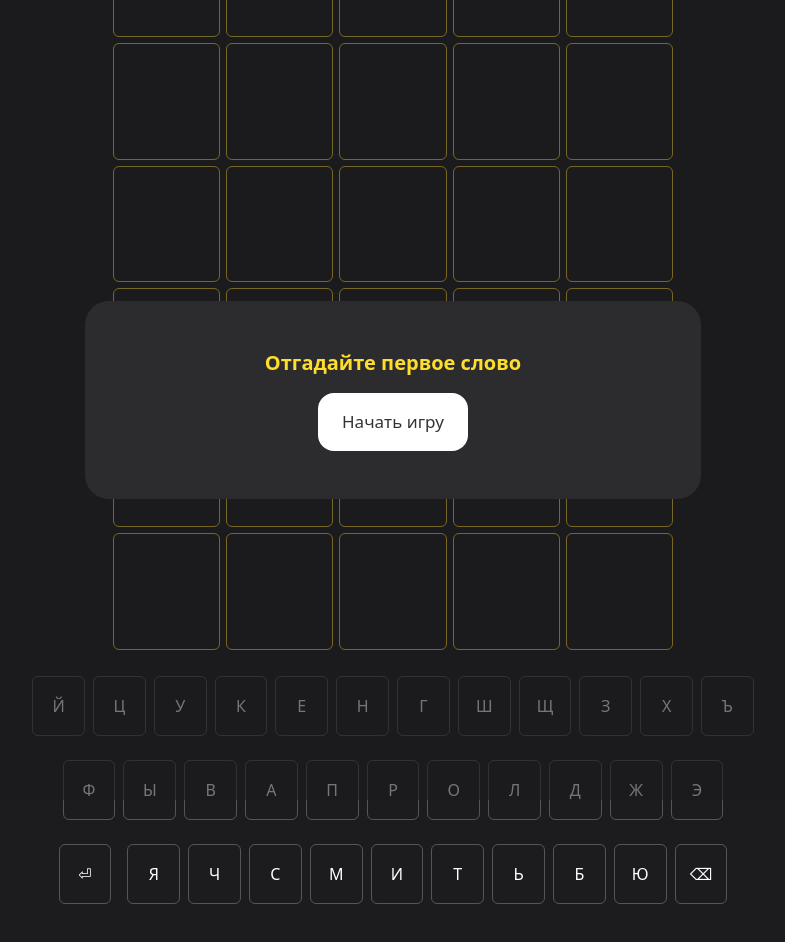
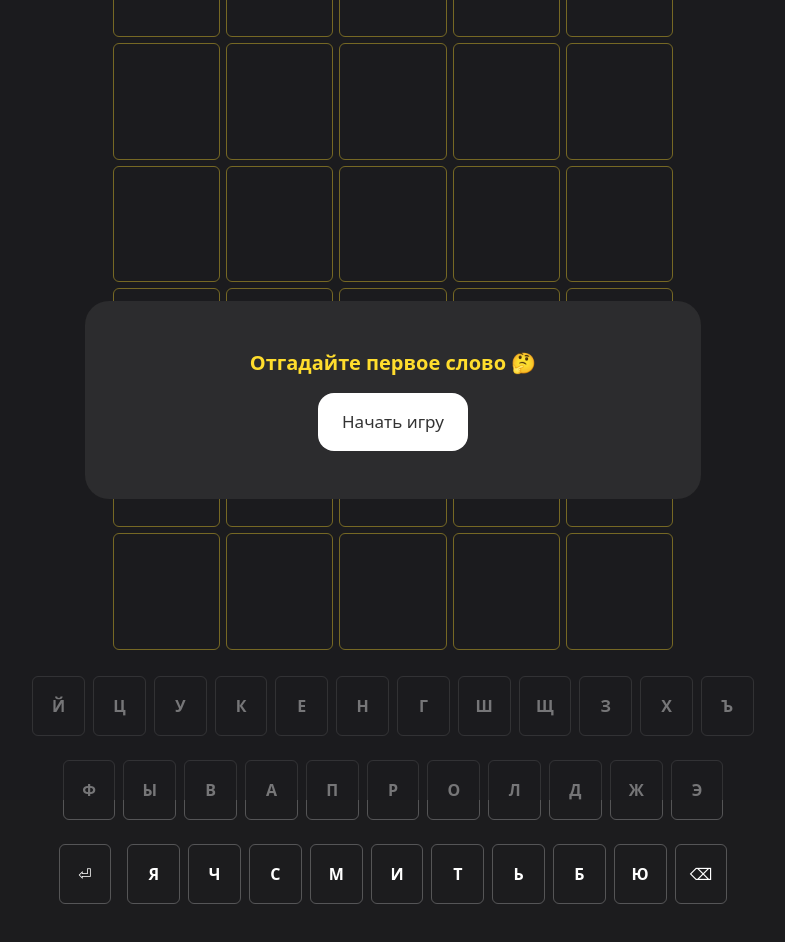
Before and after one commit to 5bukv/5bukv-vue, a Vue app: page / in a window 1280 px wide. Shown: the top 942 px of the page, without its empty margins (247-1032 px from the left). Built offline with nearby package versions, Linux system fonts and the light colour scheme.

Commit message:
fix: keyboard lighting

```diff
--- a/src/App.vue
+++ b/src/App.vue
@@ -9,10 +9,15 @@ import { RoundStatus } from '@/enums/roundStatus';
 import { GameStatus } from '@/enums/gameStatus';
 import { LetterStatus } from '@/enums/letterStatus';
 
-import InnerKeyboard from '@/components/InnerKeyboard.vue';
 import getRandomNumber from '@/libs/getRandomNumber';
 import compareWords from '@/libs/compareWords';
+
 import AppModal from '@/components/AppModal.vue';
+import KeyboardKey from '@/components/KeyboardKey.vue';
+
+import useButtons from '@/composables/useButtons';
+
+const { buttons, updateButtonStatus, resetButtons } = useButtons();
 
 const modal = ref(false);
 const secretWord = ref<string>('');
@@ -39,6 +44,7 @@ function onStartGame() {
   cell.value = 0;
   isGameOver.value = false;
   gameStatus.value = GameStatus.PLAYING;
+  resetButtons();
   const number = getRandomNumber(0, words.length - 1);
   secretWord.value = words[number];
   modal.value = false;
@@ -59,16 +65,21 @@ function onClearLetter() {
   cell.value -= 1;
   grid.value[round.value][cell.value].letter = '';
 }
-
 function onCheckWord() {
   if (cell.value !== 4 || grid.value[round.value][cell.value].letter === '') return;
-  const result = compareWords(grid.value[round.value], secretWord.value);
-  if (result.status === RoundStatus.NOT_FOUND) {
-    return;
+
+  const currentRow = grid.value[round.value];
+  const result = compareWords(currentRow, secretWord.value);
+
+  if (result.status === RoundStatus.NOT_FOUND) return;
+
+  for (const index in currentRow) {
+    const status = result.proposedWord[index].status;
+    currentRow[index].status = status;
+    const { letter } = currentRow[index];
+    updateButtonStatus(letter, status);
   }
-  for (const index in result.proposedWord) {
-    grid.value[round.value][index].status = result.proposedWord[index].status;
-  }
+
   if (result.status === RoundStatus.WIN) {
     isGameOver.value = true;
     gameStatus.value = GameStatus.WIN;
@@ -96,7 +107,7 @@ onMounted(() => {
   >
     <div class="w-full max-w-[1104px] bg-[#1c1c1e] px-4 py-4 sm:h-auto sm:rounded-3xl sm:py-24">
       <div class="mx-auto max-w-[655px]">
-        <img src="/logo.png" class="mb-6 h-6" alt="" />
+        <img src="/logo.png" class="mb-6 h-6" alt="Игра «5 букв»" />
         <div class="relative mx-auto mb-[26px] max-w-[80%] space-y-1.5 sm:max-w-[560px]">
           <div v-for="(row, rowIndex) in grid" :key="rowIndex" class="flex space-x-1.5">
             <div
@@ -118,17 +129,32 @@ onMounted(() => {
           </div>
         </div>
       </div>
-      <InnerKeyboard @input="onInput" @delete="onClearLetter" @apply="onCheckWord" />
+      <div class="w-full overflow-x-hidden">
+        <div
+          :key="rowIndex"
+          v-for="(buttonRow, rowIndex) in buttons"
+          class="mb-6 flex justify-center space-x-0.5 last:mb-0 sm:space-x-2"
+        >
+          <template :key="button.symbol" v-for="button in buttonRow">
+            <KeyboardKey
+              @input="onInput"
+              @delete="onClearLetter"
+              @apply="onCheckWord"
+              :keyboard-button="button"
+            />
+          </template>
+        </div>
+      </div>
     </div>
     <AppModal prevent-close :model-value="modal">
       <div class="w-full max-w-[616px] rounded-3xl bg-[#2c2c2e] px-20 py-12 text-center">
         <p class="mb-4 text-center text-xl font-semibold text-[#ffdd2d]">
           {{
             gameStatus === GameStatus.PLAYING
-              ? 'Отгадайте первое слово'
-              : GameStatus.WIN
-                ? 'Вы отгадали слово!'
-                : 'Вы не отгадали слово'
+              ? 'Отгадайте первое слово 🤔'
+              : gameStatus === GameStatus.WIN
+                ? 'Вы отгадали слово! 😊'
+                : 'Вы не отгадали слово 😞'
           }}
         </p>
         <button
--- a/src/components/InnerKeyboard.vue
+++ /dev/null
@@ -1,48 +0,0 @@
-<script setup lang="ts">
-const buttons = [
-  ['Й', 'Ц', 'У', 'К', 'Е', 'Н', 'Г', 'Ш', 'Щ', 'З', 'Х', 'Ъ'],
-  ['Ф', 'Ы', 'В', 'А', 'П', 'Р', 'О', 'Л', 'Д', 'Ж', 'Э'],
-  ['apply', 'Я', 'Ч', 'С', 'М', 'И', 'Т', 'Ь', 'Б', 'Ю', 'delete']
-];
-const emit = defineEmits(['input', 'apply', 'delete']);
-const handleKeyClick = (symbol: string) => {
-  emit('input', symbol);
-};
-</script>
-
-<template>
-  <div class="w-full overflow-x-hidden">
-    <div
-      :key="rowIndex"
-      v-for="(buttonRow, rowIndex) in buttons"
-      class="mb-6 flex justify-center space-x-0.5 last:mb-0 sm:space-x-2"
-    >
-      <template v-for="button in buttonRow">
-        <button
-          v-if="button !== 'delete' && button !== 'apply'"
-          @click="handleKeyClick(button)"
-          class="h-10 w-8 select-none rounded-md border border-white/25 p-0 sm:aspect-[0.88_/_1] sm:h-[60px] sm:w-auto"
-          :key="button"
-        >
-          {{ button }}
-        </button>
-        <button
-          @click="emit('delete')"
-          class="mb-6 mr-2 h-10 w-8 select-none rounded-md border border-gray-900 border-white/25 p-0 sm:aspect-[0.88_/_1] sm:h-[60px] sm:w-auto"
-          :key="button"
-          v-if="button === 'delete'"
-        >
-          ⌫
-        </button>
-        <button
-          @click="emit('apply')"
-          class="mb-6 mr-2 h-10 w-8 select-none rounded-md border border-gray-900 border-white/25 p-0 sm:aspect-[0.88_/_1] sm:h-[60px] sm:w-auto"
-          :key="button"
-          v-if="button === 'apply'"
-        >
-          ⏎
-        </button>
-      </template>
-    </div>
-  </div>
-</template>
--- /dev/null
+++ b/src/components/KeyboardKey.vue
@@ -0,0 +1,58 @@
+<script setup lang="ts">
+import type { PropType } from 'vue';
+import type { KeyboardButton } from '@/types/KeyboardButton';
+import { BUTTON_APPLY, BUTTON_DELETE } from '@/constants/buttons';
+import { LetterStatus } from '@/enums/letterStatus';
+import { KeyboardType } from '@/enums/keyboardType';
+
+defineProps({
+  keyboardButton: {
+    type: Object as PropType<KeyboardButton>,
+    required: true
+  }
+});
+const emit = defineEmits(['input', 'apply', 'delete']);
+
+const handleKeyClick = (key: KeyboardButton) => {
+  if (key.type === KeyboardType.LETTER) {
+    emit('input', key.symbol);
+  } else if (key.symbol === BUTTON_DELETE) {
+    emit('delete');
+  } else if (key.symbol === BUTTON_APPLY) {
+    emit('apply');
+  }
+};
+</script>
+
+<template>
+  <button
+    v-if="keyboardButton.symbol !== BUTTON_DELETE && keyboardButton.symbol !== BUTTON_APPLY"
+    @click="handleKeyClick(keyboardButton)"
+    class="h-10 w-8 select-none rounded-md border p-0 font-semibold sm:aspect-[0.88_/_1] sm:h-[60px] sm:w-auto"
+    :class="{
+      'border-white/25': keyboardButton.status === LetterStatus.DEFAULT,
+      'border-[#ffdd2d] bg-[#ffdd2d] text-black': keyboardButton.status === LetterStatus.CORRECT,
+      'border-white bg-white text-black': keyboardButton.status === LetterStatus.WRONG_PLACE,
+      'border-[#5f5f5f] bg-[#5f5f5f] text-white': keyboardButton.status === LetterStatus.NOT_IN_WORD
+    }"
+    :key="keyboardButton.symbol"
+  >
+    {{ keyboardButton.symbol }}
+  </button>
+  <button
+    @click="handleKeyClick(keyboardButton)"
+    class="mb-6 mr-2 h-10 w-8 select-none rounded-md border border-gray-900 border-white/25 p-0 sm:aspect-[0.88_/_1] sm:h-[60px] sm:w-auto"
+    :key="keyboardButton.symbol"
+    v-if="keyboardButton.symbol === BUTTON_DELETE"
+  >
+    ⌫
+  </button>
+  <button
+    @click="handleKeyClick(keyboardButton)"
+    class="mb-6 mr-2 h-10 w-8 select-none rounded-md border border-gray-900 border-white/25 p-0 sm:aspect-[0.88_/_1] sm:h-[60px] sm:w-auto"
+    :key="keyboardButton.symbol"
+    v-if="keyboardButton.symbol === BUTTON_APPLY"
+  >
+    ⏎
+  </button>
+</template>
--- /dev/null
+++ b/src/composables/useButtons.ts
@@ -0,0 +1,83 @@
+import type { KeyboardButton } from '@/types/KeyboardButton';
+import { KeyboardType } from '@/enums/keyboardType';
+import { LetterStatus } from '@/enums/letterStatus';
+import { BUTTON_APPLY, BUTTON_DELETE } from '@/constants/buttons';
+import { ref } from 'vue';
+
+const createLetterButton = (symbol: string): KeyboardButton => ({
+  symbol,
+  type: KeyboardType.LETTER,
+  status: LetterStatus.DEFAULT
+});
+const createServiceButton = (symbol: string): KeyboardButton => ({
+  symbol,
+  type: KeyboardType.SERVICE,
+  status: null
+});
+const initialButtons = [
+  [
+    createLetterButton('Й'),
+    createLetterButton('Ц'),
+    createLetterButton('У'),
+    createLetterButton('К'),
+    createLetterButton('Е'),
+    createLetterButton('Н'),
+    createLetterButton('Г'),
+    createLetterButton('Ш'),
+    createLetterButton('Щ'),
+    createLetterButton('З'),
+    createLetterButton('Х'),
+    createLetterButton('Ъ')
+  ],
+  [
+    createLetterButton('Ф'),
+    createLetterButton('Ы'),
+    createLetterButton('В'),
+    createLetterButton('А'),
+    createLetterButton('П'),
+    createLetterButton('Р'),
+    createLetterButton('О'),
+    createLetterButton('Л'),
+    createLetterButton('Д'),
+    createLetterButton('Ж'),
+    createLetterButton('Э')
+  ],
+  [
+    createServiceButton(BUTTON_APPLY),
+    createLetterButton('Я'),
+    createLetterButton('Ч'),
+    createLetterButton('С'),
+    createLetterButton('М'),
+    createLetterButton('И'),
+    createLetterButton('Т'),
+    createLetterButton('Ь'),
+    createLetterButton('Б'),
+    createLetterButton('Ю'),
+    createServiceButton(BUTTON_DELETE)
+  ]
+];
+
+export default function useButtons() {
+  const buttons = ref<KeyboardButton[][]>(initialButtons);
+
+  const updateButtonStatus = (symbol: string, newStatus: LetterStatus) => {
+    for (const row of buttons.value) {
+      for (const button of row) {
+        if (
+          button.symbol === symbol &&
+          button.type === KeyboardType.LETTER &&
+          button.status === LetterStatus.DEFAULT
+        ) {
+          button.status = newStatus;
+          return;
+        }
+      }
+    }
+  };
+
+  const resetButtons = () => {
+    buttons.value = initialButtons.map((row) => row.map((button) => ({ ...button })));
+  };
+
+  return { buttons, updateButtonStatus, resetButtons };
+}
--- /dev/null
+++ b/src/constants/buttons.ts
@@ -0,0 +1,2 @@
+export const BUTTON_APPLY = 'apply';
+export const BUTTON_DELETE = 'delete';
--- /dev/null
+++ b/src/enums/keyboardType.ts
@@ -0,0 +1,4 @@
+export enum KeyboardType {
+  SERVICE,
+  LETTER
+}
```
Also changed, not shown: src/types/KeyboardButton.d.ts (added, +8 -0 lines).
